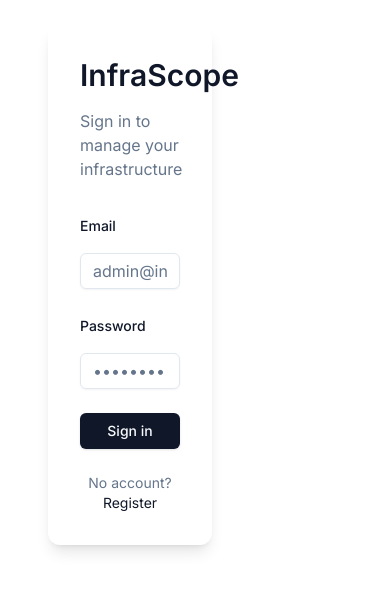
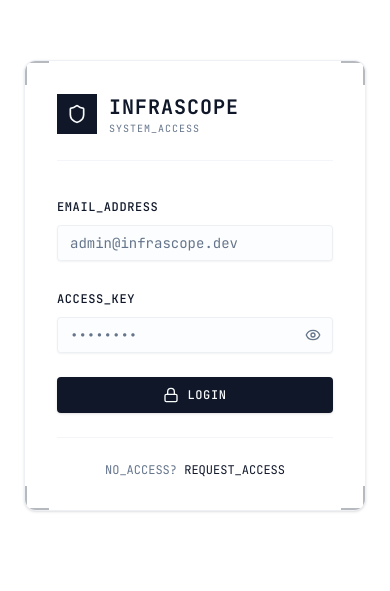
Before and after one commit to sheikhlimon/infra-scope, a Next.js app in the folder apps/web/: page /login in a window 390 px wide. Shown: the part 137-728 px from the top of the page. Built offline with nearby package versions, Linux system fonts and the light colour scheme; no server answers.

Commit message:
feat: update auth pages with technical industrial design and fix activity icons

```diff
--- a/apps/web/src/app/(auth)/login/page.tsx
+++ b/apps/web/src/app/(auth)/login/page.tsx
@@ -8,11 +8,14 @@ import { Button } from '@/components/ui/button'
 import { Input } from '@/components/ui/input'
 import { Label } from '@/components/ui/label'
 import { Card } from '@/components/ui/card'
+import { Shield, Lock, Eye, EyeOff } from 'lucide-react'
+import Link from 'next/link'
 
 export default function LoginPage() {
   const [email, setEmail] = useState('')
   const [password, setPassword] = useState('')
   const [loading, setLoading] = useState(false)
+  const [showPassword, setShowPassword] = useState(false)
   const { login } = useAuth()
   const router = useRouter()
   const { toast } = useToast()
@@ -26,7 +29,7 @@ export default function LoginPage() {
       router.push('/dashboard')
     } catch (err) {
       toast({
-        title: 'Login failed',
+        title: 'AUTHENTICATION_FAILED',
         description: err instanceof Error ? err.message : 'Invalid credentials',
         variant: 'destructive',
       })
@@ -36,17 +39,36 @@ export default function LoginPage() {
   }
 
   return (
-    <div className="min-h-screen flex">
-      <div className="w-2/3 flex items-center justify-center p-12">
-        <Card className="w-full max-w-md p-8 border-none shadow-lg">
-          <div className="mb-8">
-            <h1 className="text-3xl font-semibold text-foreground mb-4">InfraScope</h1>
-            <p className="text-muted-foreground">Sign in to manage your infrastructure</p>
+    <div className="min-h-screen flex bg-background">
+      <div className="w-full md:w-2/3 flex items-center justify-center p-6">
+        <Card className="w-full max-w-md border-border/60 relative overflow-hidden">
+          {/* Corner accents */}
+          <div className="absolute top-0 left-0 w-6 h-6 border-t-2 border-l-2 border-primary/30" />
+          <div className="absolute top-0 right-0 w-6 h-6 border-t-2 border-r-2 border-primary/30" />
+          <div className="absolute bottom-0 left-0 w-6 h-6 border-b-2 border-l-2 border-primary/30" />
+          <div className="absolute bottom-0 right-0 w-6 h-6 border-b-2 border-r-2 border-primary/30" />
+
+          <div className="p-8">
+            {/* Header */}
+            <div className="flex items-center gap-3 mb-8 pb-6 border-b border-border/40">
+              <div className="h-10 w-10 bg-primary flex items-center justify-center">
+                <Shield className="w-5 h-5 text-primary-foreground" />
+              </div>
+              <div>
+                <h1 className="text-xl font-mono font-bold tracking-wider text-foreground">
+                  INFRA<span className="text-primary">SCOPE</span>
+                </h1>
+                <p className="text-[10px] text-muted-foreground font-mono tracking-widest uppercase">
+                  System_Access
+                </p>
+              </div>
             </div>
 
             <form onSubmit={handleSubmit} className="space-y-6">
-            <div className="space-y-4">
-              <Label htmlFor="email">Email</Label>
+              <div className="space-y-2">
+                <Label htmlFor="email" className="font-mono text-xs uppercase tracking-wider">
+                  Email_Address
+                </Label>
                 <Input
                   id="email"
                   type="email"
@@ -55,44 +77,102 @@ export default function LoginPage() {
                   onChange={e => setEmail(e.target.value)}
                   required
                   disabled={loading}
-                className="rounded-md"
+                  className="font-mono text-sm bg-muted/20 border-border/60 rounded-sm"
                 />
               </div>
 
-            <div className="space-y-4">
-              <Label htmlFor="password">Password</Label>
+              <div className="space-y-2">
+                <Label htmlFor="password" className="font-mono text-xs uppercase tracking-wider">
+                  Access_Key
+                </Label>
+                <div className="relative">
                   <Input
                     id="password"
-                type="password"
+                    type={showPassword ? 'text' : 'password'}
                     placeholder="••••••••"
                     value={password}
                     onChange={e => setPassword(e.target.value)}
                     required
                     disabled={loading}
-                className="rounded-md"
+                    className="font-mono text-sm bg-muted/20 border-border/60 rounded-sm pr-10"
                   />
+                  <button
+                    type="button"
+                    onClick={() => setShowPassword(!showPassword)}
+                    className="absolute right-3 top-1/2 -translate-y-1/2 text-muted-foreground hover:text-foreground transition-colors"
+                  >
+                    {showPassword ? <EyeOff className="h-4 w-4" /> : <Eye className="h-4 w-4" />}
+                  </button>
+                </div>
               </div>
 
-            <Button type="submit" className="w-full rounded-md" disabled={loading}>
-              {loading ? 'Signing in...' : 'Sign in'}
+              <Button
+                type="submit"
+                className="w-full bg-primary text-primary-foreground hover:bg-primary/90 font-mono text-xs uppercase tracking-wider rounded-sm"
+                disabled={loading}
+              >
+                {loading ? (
+                  <span className="flex items-center justify-center gap-2">
+                    <div className="h-4 w-4 border-2 border-primary-foreground/30 border-t-primary-foreground rounded-full animate-spin" />
+                    AUTHENTICATING
+                  </span>
+                ) : (
+                  <span className="flex items-center justify-center gap-2">
+                    <Lock className="h-4 w-4" />
+                    LOGIN
+                  </span>
+                )}
               </Button>
             </form>
 
-          <p className="mt-6 text-sm text-muted-foreground text-center">
-            No account?{' '}
-            <a href="/register" className="text-primary hover:underline">
-              Register
-            </a>
+            <div className="mt-6 pt-6 border-t border-border/40 text-center">
+              <p className="text-xs text-muted-foreground font-mono">
+                NO_ACCESS?{' '}
+                <Link href="/register" className="text-primary hover:underline">
+                  REQUEST_ACCESS
+                </Link>
               </p>
+            </div>
+          </div>
         </Card>
       </div>
 
-      <div className="w-1/3 bg-primary hidden md:flex items-center justify-center">
-        <div className="text-primary-foreground p-8">
-          <h2 className="text-2xl font-semibold mb-4">Monitor everything</h2>
-          <p className="text-primary-foreground/80">
-            Track servers, scan systems, and keep your infrastructure healthy.
+      <div className="hidden md:flex md:w-1/3 bg-primary items-center justify-center relative overflow-hidden">
+        {/* Decorative grid pattern */}
+        <div className="absolute inset-0 opacity-10">
+          <div className="absolute inset-0" style={{
+            backgroundImage: `
+              linear-gradient(to right, rgba(255,255,255,0.05) 1px, transparent 1px),
+              linear-gradient(to bottom, rgba(255,255,255,0.05) 1px, transparent 1px)
+            `,
+            backgroundSize: '32px 32px'
+          }} />
+        </div>
+
+        <div className="text-primary-foreground p-8 relative z-10">
+          <div className="flex items-center gap-3 mb-6">
+            <Shield className="h-8 w-8" />
+            <h1 className="text-2xl font-mono font-bold tracking-wider">
+              INFRA<span className="text-primary-foreground/70">SCOPE</span>
+            </h1>
+          </div>
+          <p className="text-primary-foreground/80 text-sm leading-relaxed mb-6">
+            Infrastructure monitoring and systems scanning platform.
           </p>
+          <div className="space-y-2 font-mono text-xs text-primary-foreground/60">
+            <div className="flex items-center gap-2">
+              <div className="h-1 w-1 bg-primary-foreground/60" />
+              <span>Real-time monitoring</span>
+            </div>
+            <div className="flex items-center gap-2">
+              <div className="h-1 w-1 bg-primary-foreground/60" />
+              <span>System status tracking</span>
+            </div>
+            <div className="flex items-center gap-2">
+              <div className="h-1 w-1 bg-primary-foreground/60" />
+              <span>Activity audit logs</span>
+            </div>
+          </div>
         </div>
       </div>
     </div>
--- a/apps/web/src/app/(auth)/register/page.tsx
+++ b/apps/web/src/app/(auth)/register/page.tsx
@@ -8,6 +8,8 @@ import { Button } from '@/components/ui/button'
 import { Input } from '@/components/ui/input'
 import { Label } from '@/components/ui/label'
 import { Card } from '@/components/ui/card'
+import { Shield, UserPlus, Eye, EyeOff } from 'lucide-react'
+import Link from 'next/link'
 
 export default function RegisterPage() {
   const [name, setName] = useState('')
@@ -15,6 +17,7 @@ export default function RegisterPage() {
   const [password, setPassword] = useState('')
   const [confirmPassword, setConfirmPassword] = useState('')
   const [loading, setLoading] = useState(false)
+  const [showPassword, setShowPassword] = useState(false)
   const router = useRouter()
   const { toast } = useToast()
 
@@ -23,8 +26,8 @@ export default function RegisterPage() {
 
     if (password !== confirmPassword) {
       toast({
-        title: 'Passwords do not match',
-        description: 'Please make sure both passwords are the same.',
+        title: 'VALIDATION_ERROR',
+        description: 'PASSWORDS_DO_NOT_MATCH',
         variant: 'destructive',
       })
       return
@@ -35,13 +38,13 @@ export default function RegisterPage() {
     try {
       await api.post('/auth/register', { name, email, password })
       toast({
-        title: 'Account created',
-        description: 'You can now sign in with your credentials.',
+        title: 'ACCOUNT_CREATED',
+        description: 'You can now authenticate with your credentials',
       })
       router.push('/login')
     } catch (err) {
       toast({
-        title: 'Registration failed',
+        title: 'REGISTRATION_FAILED',
         description: err instanceof Error ? err.message : 'Something went wrong',
         variant: 'destructive',
       })
@@ -51,17 +54,36 @@ export default function RegisterPage() {
   }
 
   return (
-    <div className="min-h-screen flex">
-      <div className="w-2/3 flex items-center justify-center p-12">
-        <Card className="w-full max-w-md p-8 border-none shadow-lg">
-          <div className="mb-8">
-            <h1 className="text-3xl font-semibold text-foreground mb-4">Create account</h1>
-            <p className="text-muted-foreground">Start monitoring your infrastructure</p>
+    <div className="min-h-screen flex bg-background">
+      <div className="w-full md:w-2/3 flex items-center justify-center p-6">
+        <Card className="w-full max-w-md border-border/60 relative overflow-hidden">
+          {/* Corner accents */}
+          <div className="absolute top-0 left-0 w-6 h-6 border-t-2 border-l-2 border-primary/30" />
+          <div className="absolute top-0 right-0 w-6 h-6 border-t-2 border-r-2 border-primary/30" />
+          <div className="absolute bottom-0 left-0 w-6 h-6 border-b-2 border-l-2 border-primary/30" />
+          <div className="absolute bottom-0 right-0 w-6 h-6 border-b-2 border-r-2 border-primary/30" />
+
+          <div className="p-8">
+            {/* Header */}
+            <div className="flex items-center gap-3 mb-8 pb-6 border-b border-border/40">
+              <div className="h-10 w-10 bg-primary flex items-center justify-center">
+                <Shield className="w-5 h-5 text-primary-foreground" />
+              </div>
+              <div>
+                <h1 className="text-xl font-mono font-bold tracking-wider text-foreground">
+                  INFRA<span className="text-primary">SCOPE</span>
+                </h1>
+                <p className="text-[10px] text-muted-foreground font-mono tracking-widest uppercase">
+                  Request_Access
+                </p>
+              </div>
             </div>
 
-          <form onSubmit={handleSubmit} className="space-y-6">
-            <div className="space-y-4">
-              <Label htmlFor="name">Name</Label>
+            <form onSubmit={handleSubmit} className="space-y-4">
+              <div className="space-y-2">
+                <Label htmlFor="name" className="font-mono text-xs uppercase tracking-wider">
+                  User_Name
+                </Label>
                 <Input
                   id="name"
                   type="text"
@@ -70,12 +92,14 @@ export default function RegisterPage() {
                   onChange={e => setName(e.target.value)}
                   required
                   disabled={loading}
-                className="rounded-md"
+                  className="font-mono text-sm bg-muted/20 border-border/60 rounded-sm"
                 />
               </div>
 
-            <div className="space-y-4">
-              <Label htmlFor="email">Email</Label>
+              <div className="space-y-2">
+                <Label htmlFor="email" className="font-mono text-xs uppercase tracking-wider">
+                  Email_Address
+                </Label>
                 <Input
                   id="email"
                   type="email"
@@ -84,26 +108,39 @@ export default function RegisterPage() {
                   onChange={e => setEmail(e.target.value)}
                   required
                   disabled={loading}
-                className="rounded-md"
+                  className="font-mono text-sm bg-muted/20 border-border/60 rounded-sm"
                 />
               </div>
 
-            <div className="space-y-4">
-              <Label htmlFor="password">Password</Label>
+              <div className="space-y-2">
+                <Label htmlFor="password" className="font-mono text-xs uppercase tracking-wider">
+                  Access_Key
+                </Label>
+                <div className="relative">
                   <Input
                     id="password"
-                type="password"
+                    type={showPassword ? 'text' : 'password'}
                     placeholder="••••••••"
                     value={password}
                     onChange={e => setPassword(e.target.value)}
                     required
                     disabled={loading}
-                className="rounded-md"
+                    className="font-mono text-sm bg-muted/20 border-border/60 rounded-sm pr-10"
                   />
+                  <button
+                    type="button"
+                    onClick={() => setShowPassword(!showPassword)}
+                    className="absolute right-3 top-1/2 -translate-y-1/2 text-muted-foreground hover:text-foreground transition-colors"
+                  >
+                    {showPassword ? <EyeOff className="h-4 w-4" /> : <Eye className="h-4 w-4" />}
+                  </button>
+                </div>
               </div>
 
-            <div className="space-y-4">
-              <Label htmlFor="confirmPassword">Confirm Password</Label>
+              <div className="space-y-2">
+                <Label htmlFor="confirmPassword" className="font-mono text-xs uppercase tracking-wider">
+                  Confirm_Key
+                </Label>
                 <Input
                   id="confirmPassword"
                   type="password"
@@ -112,30 +149,77 @@ export default function RegisterPage() {
                   onChange={e => setConfirmPassword(e.target.value)}
                   required
                   disabled={loading}
-                className="rounded-md"
+                  className="font-mono text-sm bg-muted/20 border-border/60 rounded-sm"
                 />
               </div>
 
-            <Button type="submit" className="w-full rounded-md" disabled={loading}>
-              {loading ? 'Creating account...' : 'Create account'}
+              <Button
+                type="submit"
+                className="w-full bg-primary text-primary-foreground hover:bg-primary/90 font-mono text-xs uppercase tracking-wider rounded-sm mt-4"
+                disabled={loading}
+              >
+                {loading ? (
+                  <span className="flex items-center justify-center gap-2">
+                    <div className="h-4 w-4 border-2 border-primary-foreground/30 border-t-primary-foreground rounded-full animate-spin" />
+                    PROCESSING
+                  </span>
+                ) : (
+                  <span className="flex items-center justify-center gap-2">
+                    <UserPlus className="h-4 w-4" />
+                    REGISTER
+                  </span>
+                )}
               </Button>
             </form>
 
-          <p className="mt-6 text-sm text-muted-foreground text-center">
-            Already have an account?{' '}
-            <a href="/login" className="text-primary hover:underline">
-              Sign in
-            </a>
+            <div className="mt-6 pt-6 border-t border-border/40 text-center">
+              <p className="text-xs text-muted-foreground font-mono">
+                ALREADY_HAVE_ACCESS?{' '}
+                <Link href="/login" className="text-primary hover:underline">
+                  SIGN_IN
+                </Link>
               </p>
+            </div>
+          </div>
         </Card>
       </div>
 
-      <div className="w-1/3 bg-primary hidden md:flex items-center justify-center">
-        <div className="text-primary-foreground p-8">
-          <h2 className="text-2xl font-semibold mb-4">Get started</h2>
-          <p className="text-primary-foreground/80">
-            Create your account and start tracking your infrastructure in seconds.
+      <div className="hidden md:flex md:w-1/3 bg-primary items-center justify-center relative overflow-hidden">
+        {/* Decorative grid pattern */}
+        <div className="absolute inset-0 opacity-10">
+          <div className="absolute inset-0" style={{
+            backgroundImage: `
+              linear-gradient(to right, rgba(255,255,255,0.05) 1px, transparent 1px),
+              linear-gradient(to bottom, rgba(255,255,255,0.05) 1px, transparent 1px)
+            `,
+            backgroundSize: '32px 32px'
+          }} />
+        </div>
+
+        <div className="text-primary-foreground p-8 relative z-10">
+          <div className="flex items-center gap-3 mb-6">
+            <Shield className="h-8 w-8" />
+            <h1 className="text-2xl font-mono font-bold tracking-wider">
+              INFRA<span className="text-primary-foreground/70">SCOPE</span>
+            </h1>
+          </div>
+          <p className="text-primary-foreground/80 text-sm leading-relaxed mb-6">
+            Create your account and start monitoring your infrastructure.
           </p>
+          <div className="space-y-2 font-mono text-xs text-primary-foreground/60">
+            <div className="flex items-center gap-2">
+              <div className="h-1 w-1 bg-primary-foreground/60" />
+              <span>Unlimited systems</span>
+            </div>
+            <div className="flex items-center gap-2">
+              <div className="h-1 w-1 bg-primary-foreground/60" />
+              <span>Activity tracking</span>
+            </div>
+            <div className="flex items-center gap-2">
+              <div className="h-1 w-1 bg-primary-foreground/60" />
+              <span>Real-time alerts</span>
+            </div>
+          </div>
         </div>
       </div>
     </div>
--- a/apps/web/src/app/dashboard/activity/page.tsx
+++ b/apps/web/src/app/dashboard/activity/page.tsx
@@ -1,6 +1,6 @@
 'use client'
 
-import { useEffect, useState } from 'react'
+import { useEffect, useState, createElement } from 'react'
 import { useAuth } from '@/contexts/auth-context'
 import { api } from '@/lib/api'
 import { useToast } from '@/hooks/use-toast'
@@ -36,51 +36,61 @@ interface ActivityLog {
 
 const actionConfig: Record<
   string,
-  { label: string; icon: React.ReactNode; color: string; bg: string }
+  { label: string; iconName: 'user-plus' | 'key' | 'server' | 'edit' | 'trash-2' | 'refresh-cw' | 'file-text'; color: string; bg: string }
 > = {
   'user.registered': {
     label: 'USER_REGISTERED',
-    icon: <UserPlus className="h-3.5 w-3.5" />,
+    iconName: 'user-plus',
     color: 'text-emerald-400',
     bg: 'bg-emerald-950/30 border-emerald-500/30',
   },
   'user.login': {
     label: 'USER_LOGIN',
-    icon: <Key className="h-3.5 w-3.5" />,
+    iconName: 'key',
     color: 'text-muted-foreground',
     bg: 'bg-muted/30 border-border/50',
   },
   'system.created': {
     label: 'SYSTEM_CREATED',
-    icon: <Server className="h-3.5 w-3.5" />,
+    iconName: 'server',
     color: 'text-emerald-400',
     bg: 'bg-emerald-950/30 border-emerald-500/30',
   },
   'system.updated': {
     label: 'SYSTEM_UPDATED',
-    icon: <Edit className="h-3.5 w-3.5" />,
+    iconName: 'edit',
     color: 'text-blue-400',
     bg: 'bg-blue-950/30 border-blue-500/30',
   },
   'system.deleted': {
     label: 'SYSTEM_DELETED',
-    icon: <Trash2 className="h-3.5 w-3.5" />,
+    iconName: 'trash-2',
     color: 'text-rose-400',
     bg: 'bg-rose-950/30 border-rose-500/30',
   },
   'system.scanned': {
     label: 'SYSTEM_SCANNED',
-    icon: <RefreshCw className="h-3.5 w-3.5" />,
+    iconName: 'refresh-cw',
     color: 'text-amber-400',
     bg: 'bg-amber-950/30 border-amber-500/30',
   },
+}
+
+const iconMap: Record<string, React.ElementType> = {
+  'user-plus': UserPlus,
+  'key': Key,
+  'server': Server,
+  'edit': Edit,
+  'trash-2': Trash2,
+  'refresh-cw': RefreshCw,
+  'file-text': FileText,
 }
 
 const getActionConfig = (action: string) => {
   return (
     actionConfig[action] || {
       label: action.toUpperCase().replace('.', '_'),
-      icon: <FileText className="h-3.5 w-3.5" />,
+      iconName: 'file-text',
       color: 'text-muted-foreground',
       bg: 'bg-muted/30 border-border/50',
     }
@@ -180,7 +190,9 @@ export default function ActivityPage() {
                       <div
                         className={`h-7 w-7 rounded border flex items-center justify-center ${config.bg}`}
                       >
-                        <span className={config.color}>{config.icon}</span>
+                        {createElement(iconMap[config.iconName], {
+                          className: `h-3.5 w-3.5 ${config.color}`,
+                        })}
                       </div>
                       {index !== logs.length - 1 && (
                         <div className="w-px flex-1 bg-border/40 min-h-[3rem]" />
@@ -230,14 +242,17 @@ export default function ActivityPage() {
           <p className="text-xs font-mono font-medium">ACTION_TYPES</p>
         </div>
         <div className="flex flex-wrap gap-3">
-          {Object.entries(actionConfig).map(([key, { label, icon, color, bg }]) => (
-            <div key={key} className="flex items-center gap-2">
-              <div className={`h-6 w-6 rounded border flex items-center justify-center ${bg}`}>
-                <span className={color}>{icon}</span>
+          {Object.entries(actionConfig).map(([key, { label, iconName, color, bg }]) => {
+            const Icon = iconMap[iconName]
+            return (
+              <div key={key} className="flex items-center gap-2">
+                <div className={`h-6 w-6 rounded border flex items-center justify-center ${bg}`}>
+                  <Icon className={`h-3.5 w-3.5 ${color}`} />
+                </div>
+                <span className="text-[10px] font-mono text-muted-foreground">{label}</span>
               </div>
-              <span className="text-[10px] font-mono text-muted-foreground">{label}</span>
-            </div>
-          ))}
+            )
+          })}
         </div>
       </Card>
     </div>
```
Lines whose indentation alone changed are shown as unchanged.
